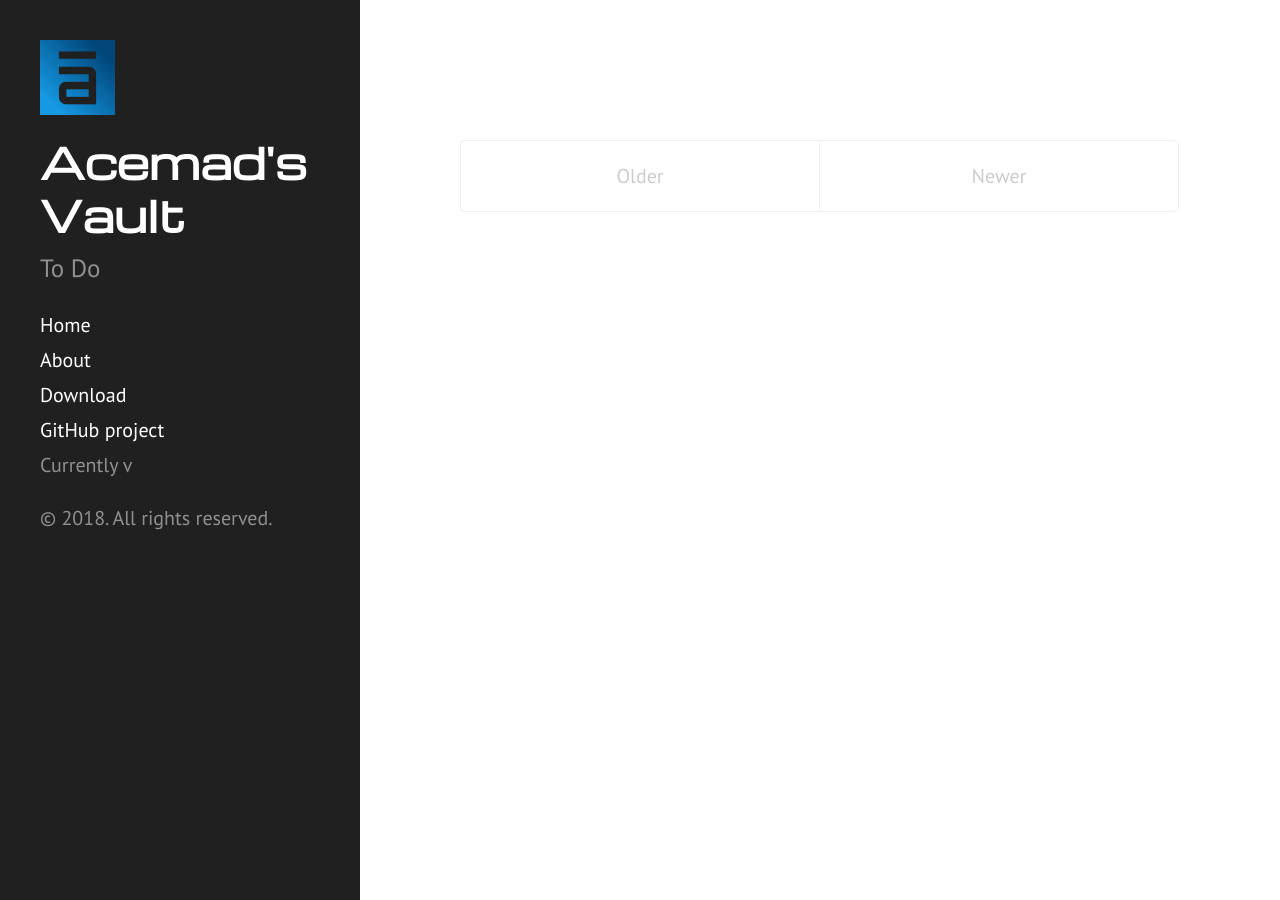
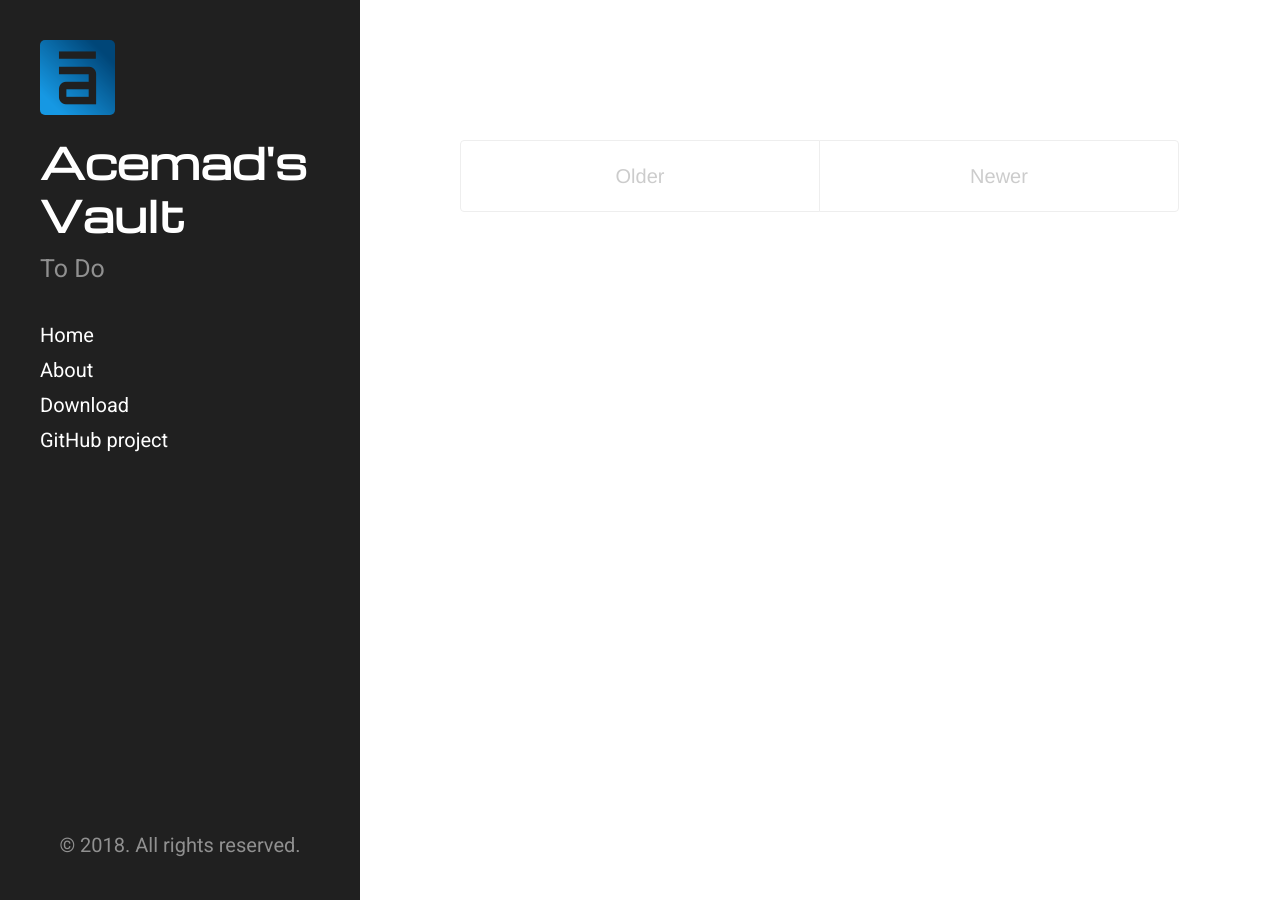
Before and after one commit to Acemad/acemad.github.io, a Jekyll site: the page built from index.html, in a window 1280 px wide. Built offline with Jekyll 4.4.1, drawn with Linux system fonts in a browser that asks for light colours.

Commit message:
Changed font, repositioned the footer and modified sidebar.

```diff
--- a/_includes/head.html
+++ b/_includes/head.html
@@ -18,11 +18,11 @@
   <link rel="stylesheet" href="{{ site.baseurl }}public/css/poole.css">
   <link rel="stylesheet" href="{{ site.baseurl }}public/css/syntax.css">
   <link rel="stylesheet" href="{{ site.baseurl }}public/css/hyde.css">
-  <link rel="stylesheet" href="http://fonts.googleapis.com/css?family=PT+Sans:400,400italic,700|Michroma">
+  <link rel="stylesheet" href="http://fonts.googleapis.com/css?family=Roboto:400,400italic,700|Michroma">
 
   <!-- Icons -->
   <link rel="apple-touch-icon-precomposed" sizes="144x144" href="{{ site.baseurl }}public/apple-touch-icon-144-precomposed.png">
-                                 <link rel="shortcut icon" href="{{ site.baseurl }}public/favicon.ico">
+  <link rel="shortcut icon" href="{{ site.baseurl }}public/favicon.ico">
 
   <!-- RSS -->
   <link rel="alternate" type="application/rss+xml" title="RSS" href="/atom.xml">
--- a/_includes/sidebar.html
+++ b/_includes/sidebar.html
@@ -12,6 +12,8 @@
 
     <nav class="sidebar-nav">
       <a class="sidebar-nav-item{% if page.url == site.baseurl %} active{% endif %}" href="{{ site.baseurl }}">Home</a>
+
+
 
       {% comment %}
         The code below dynamically generates a sidebar nav of pages with
@@ -29,9 +31,12 @@
 
       <a class="sidebar-nav-item" href="{{ site.github.repo }}/archive/v{{ site.version }}.zip">Download</a>
       <a class="sidebar-nav-item" href="{{ site.github.repo }}">GitHub project</a>
-      <span class="sidebar-nav-item">Currently v{{ site.version }}</span>
+      <!--<span class="sidebar-nav-item">Currently v{{ site.version }}</span>-->
     </nav>
 
-    <p>&copy; {{ site.time | date: '%Y' }}. All rights reserved.</p>
+    <footer class="container sidebar-sticky">
+      <p>&copy; {{ site.time | date: '%Y' }}. All rights reserved.</p>
+    </footer>
+
   </div>
 </div>
--- a/public/css/hyde.css
+++ b/public/css/hyde.css
@@ -32,7 +32,7 @@
  */
 
 html {
-  font-family: "PT Sans", Helvetica, Arial, sans-serif;
+  font-family: "Roboto", Helvetica, Arial, sans-serif;
 }
 @media (min-width: 48em) {
   html {
@@ -76,6 +76,10 @@ html {
 }
 
 /* About section */
+.sidebar-about {
+  margin-bottom: 1.5rem;
+}
+
 .sidebar-about h1 {
   color: #fff;
   margin-top: 0;
@@ -86,13 +90,16 @@ html {
 .logo {
   margin-right: auto;
   margin-left: auto;
-  border-radius: 0px;
 }
 
 @media (min-width: 48em) {
   .logo {
     margin-left: 0rem;
   }
+}
+
+footer {
+  text-align: center;
 }
 
 /* Sidebar nav */
```
